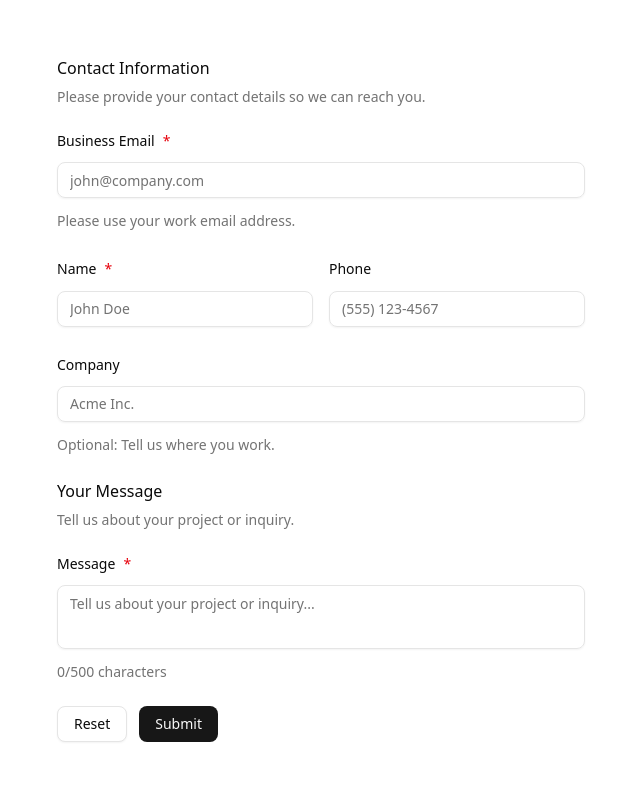
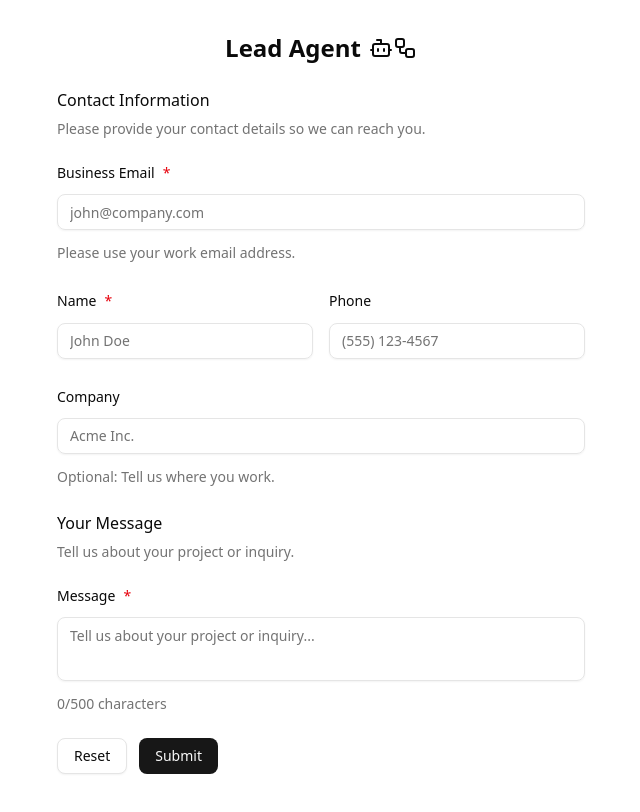
Before and after one commit to vercel-labs/lead-agent, a Next.js app: page / in a window 1280 px wide. Shown: the top 812 px of the page, without its empty margins (319-959 px from the left). Built offline with nearby package versions, Linux system fonts and the light colour scheme.

Commit message:
add title

```diff
--- a/app/page.tsx
+++ b/app/page.tsx
@@ -1,8 +1,17 @@
 import { LeadForm } from '@/components/lead-form';
+import { Bot, Workflow } from 'lucide-react';
 
 export default function Home() {
   return (
     <main className="p-8">
+      <div className="flex items-center justify-center gap-2">
+        <h1 className="text-2xl font-bold text-center">Lead Agent</h1>
+        <div className="flex items-center justify-center">
+          <Bot />
+          <Workflow />
+        </div>
+      </div>
+
       <LeadForm />
     </main>
   );
```
